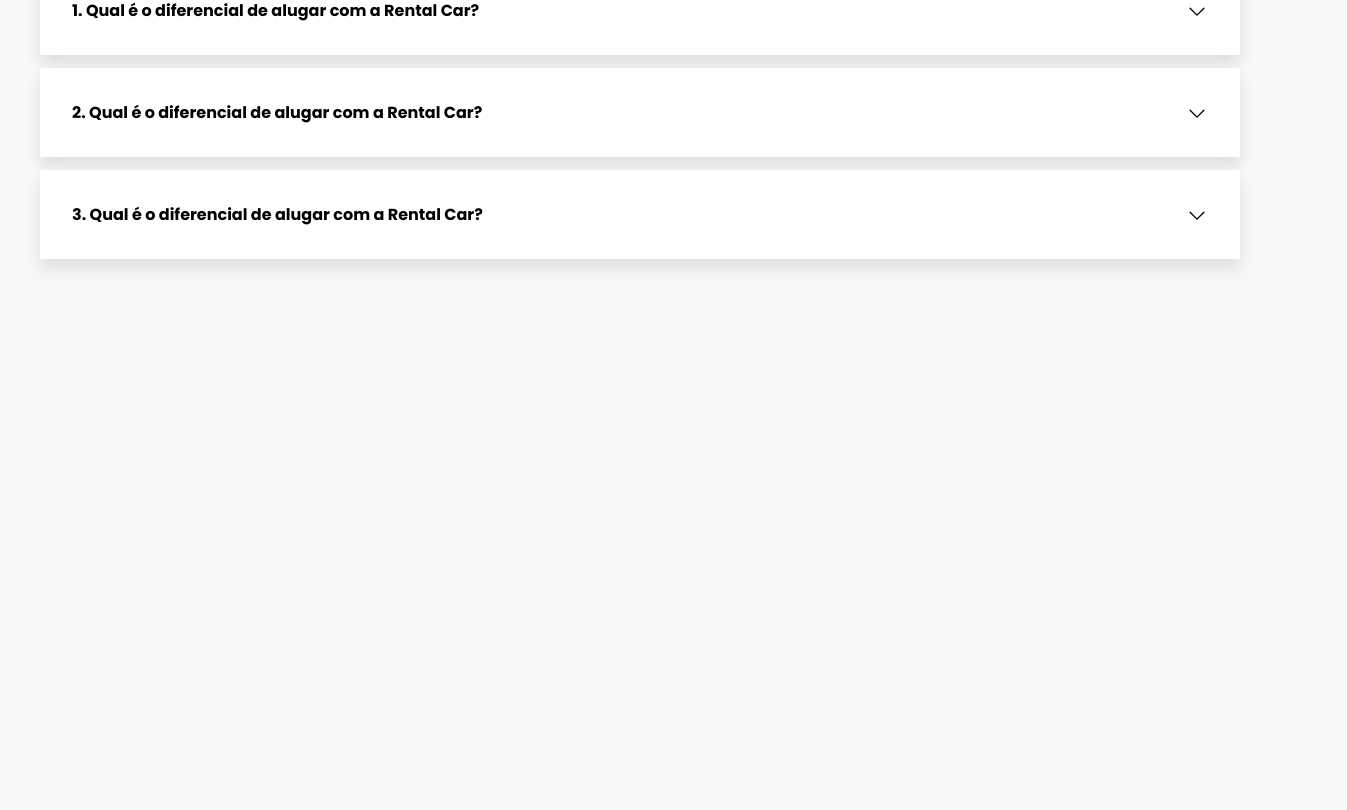
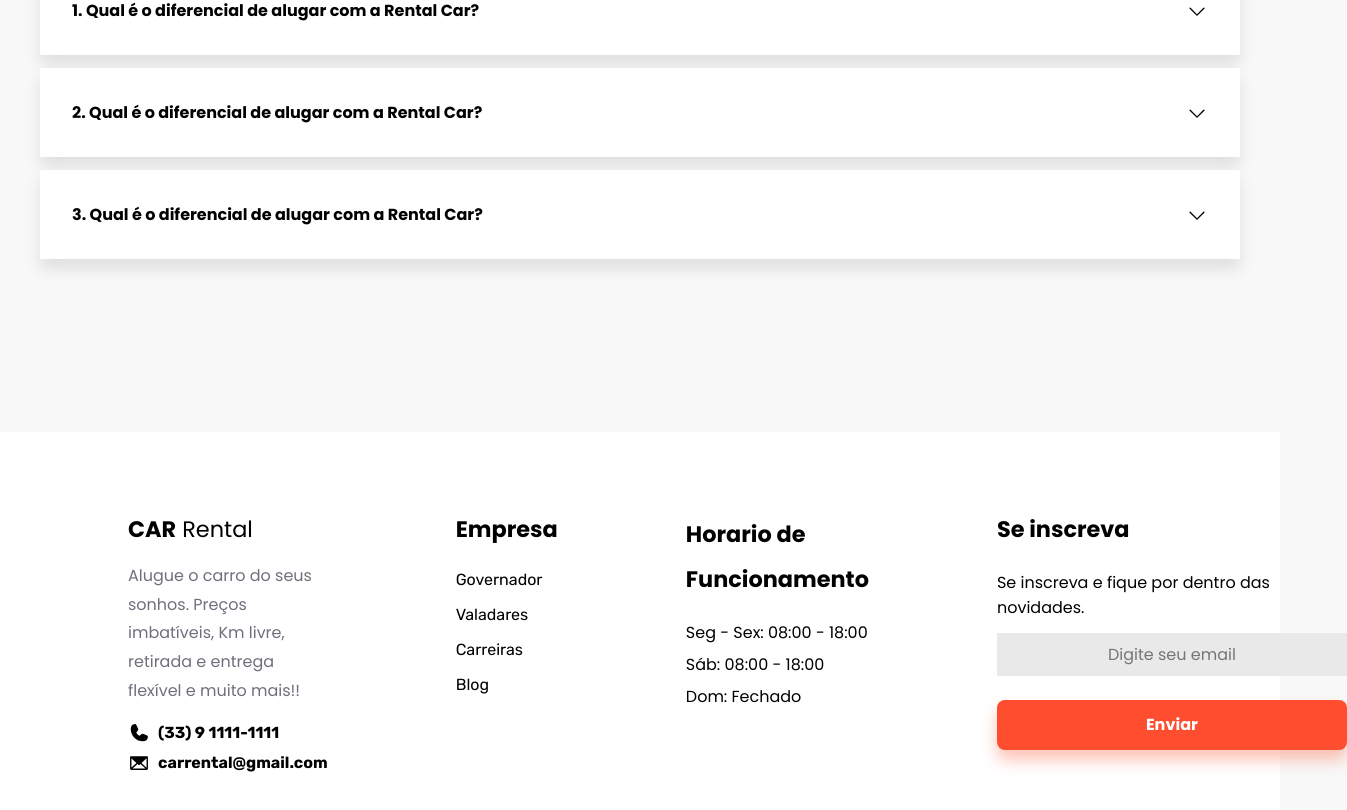
Before and after one commit to viniciusmaclters/car-rental, a React (Vite) app: page / in a window 1280 px wide. Shown: the part 4251-5061 px from the top of the page, 1347 px wide, since content can reach past the window. Before the commit the page ends 4683 px from the top, so only its background shows below. Built offline with nearby package versions, Linux system fonts and the light colour scheme.

Commit message:
Footer component

```diff
--- a/src/App.jsx
+++ b/src/App.jsx
@@ -8,6 +8,7 @@ import { RentalFleet } from "./components/RentalFleet";
 import { CrossLine } from "./components/CrossLine";
 import { Testimonial } from "./components/Testimonial";
 import { Questions } from "./components/Questions";
+import { Footer } from "./components/Footer";
 
 export function App() {
 
@@ -21,6 +22,7 @@ export function App() {
       <CrossLine />
       <Testimonial />
       <Questions />
+      <Footer />
     </div>
   )
 }
--- /dev/null
+++ b/src/components/Footer/index.jsx
@@ -0,0 +1,57 @@
+import styles from "../Footer/styles.module.css"
+import { Phone, Envelope } from "@phosphor-icons/react"
+
+export function Footer() {
+  return (
+    <div className={styles.footer_container}>
+      <div className={styles.footer_content}>
+        <div className={styles.footer_about}>
+          <ul>
+            <li><strong>CAR</strong> Rental</li>
+            <li>Alugue o carro do seus sonhos. Preços imbatíveis, Km livre, retirada e entrega flexível e muito mais!!</li>
+            <li>
+                <Phone size={22} weight="fill" />
+              <a href="tel:+553311111111">(33) 9 1111-1111</a>
+            </li>
+            <li>
+              <Envelope size={22} weight="fill" />
+              <a href="mailto:carrental@gmail.com">carrental@gmail.com</a>
+            </li>
+          </ul>
+        </div>
+
+        <div className={styles.footer_company}>
+          <ul>
+            <li>Empresa</li>
+            <li>
+              <a href="">Governador Valadares</a>
+            </li>
+            <li>
+              <a href="">Carreiras</a>
+            </li>
+            <li>
+              <a href="">Blog</a>
+            </li>
+          </ul>
+        </div>
+
+        <div className={styles.footer_hours}>
+          <ul>
+            <li>Horario de Funcionamento</li>
+            <li>Seg - Sex: 08:00 - 18:00</li>
+            <li>Sáb: 08:00 - 18:00</li>
+            <li>Dom: Fechado</li>
+          </ul>
+        </div>
+
+        <div className={styles.footer_subscription}>
+          <span>Se inscreva</span>
+          <p>Se inscreva e fique por dentro das novidades.</p>
+          <input type="email" name="" id="" placeholder="Digite seu email" />
+          <button>Enviar</button>
+        </div>
+
+      </div>
+    </div>
+  )
+}
--- /dev/null
+++ b/src/components/Footer/styles.module.css
@@ -0,0 +1,122 @@
+.footer_container {
+  background: var(--white);
+  padding: 5rem 8rem;
+}
+
+.footer_content {
+  display: grid;
+  grid-template-columns: repeat(4, 1fr);
+  gap: 8rem;
+}
+
+.footer_about ul li,
+.footer_company ul li,
+.footer_hours ul li {
+  list-style: none;
+}
+
+.footer_about ul li:first-child {
+  font-size: 1.4rem;
+  margin-bottom: 1rem;
+}
+
+.footer_about ul li:nth-child(2) {
+  color: var(--gray-400);
+  line-height: 1.8;
+  margin-bottom: 1rem;
+}
+
+.footer_about ul li:nth-child(3) {
+  display: flex;
+  align-items: center;
+  gap: 0.5rem;
+  margin-bottom: 0.5rem;
+}
+
+.footer_about ul li:nth-child(3):hover {
+  color: var(--orange);
+  transition: 300ms;
+}
+
+.footer_about ul li a:hover {
+  color: var(--orange);
+  transition: 300ms;
+}
+
+.footer_about ul li:nth-child(4) {
+  display: flex;
+  align-items: center;
+  gap: 0.5rem;
+}
+
+.footer_about ul li:nth-child(4):hover {
+  color: var(--orange);
+  transition: 300ms;
+}
+
+
+.footer_company ul li:first-child {
+  font-weight: bold;
+  font-size: 1.4rem;
+  margin-bottom: 1rem;
+}
+
+.footer_company ul li a {
+  font-weight: 400;
+  line-height: 2.2;
+}
+
+.footer_company ul li a:hover {
+  color: var(--orange);
+  transition: 300ms;
+}
+
+.footer_hours ul li:first-child {
+  font-weight: bold;
+  font-size: 1.4rem;
+  margin-bottom: 1rem;
+}
+
+.footer_hours ul li {
+  line-height: 2;
+}
+
+.footer_subscription {
+  display: flex;
+  flex-direction: column;
+}
+
+.footer_subscription span {
+  font-weight: bold;
+  font-size: 1.4rem;
+  margin-bottom: 1rem;
+}
+
+.footer_subscription p {
+  margin-top: .5rem;
+  margin-bottom: 0.8rem;
+}
+
+.footer_subscription input {
+  background: var(--gray-200);
+}
+
+.footer_subscription input::placeholder {
+  text-align: center;
+}
+
+.footer_subscription button {
+  background: var(--orange);
+  border: none;
+  color: var(--white);
+  font-weight: bold;
+  border-radius: 8px;
+  box-shadow: 0 10px 15px rgba(255,83,48,.35);
+  cursor: pointer;
+  padding: 0.8rem 1rem;
+}
+
+.footer_subscription button:hover {
+  box-shadow: 0 10px 15px rgba(255,83,48,.55);
+  transition: 300ms;
+}
```
